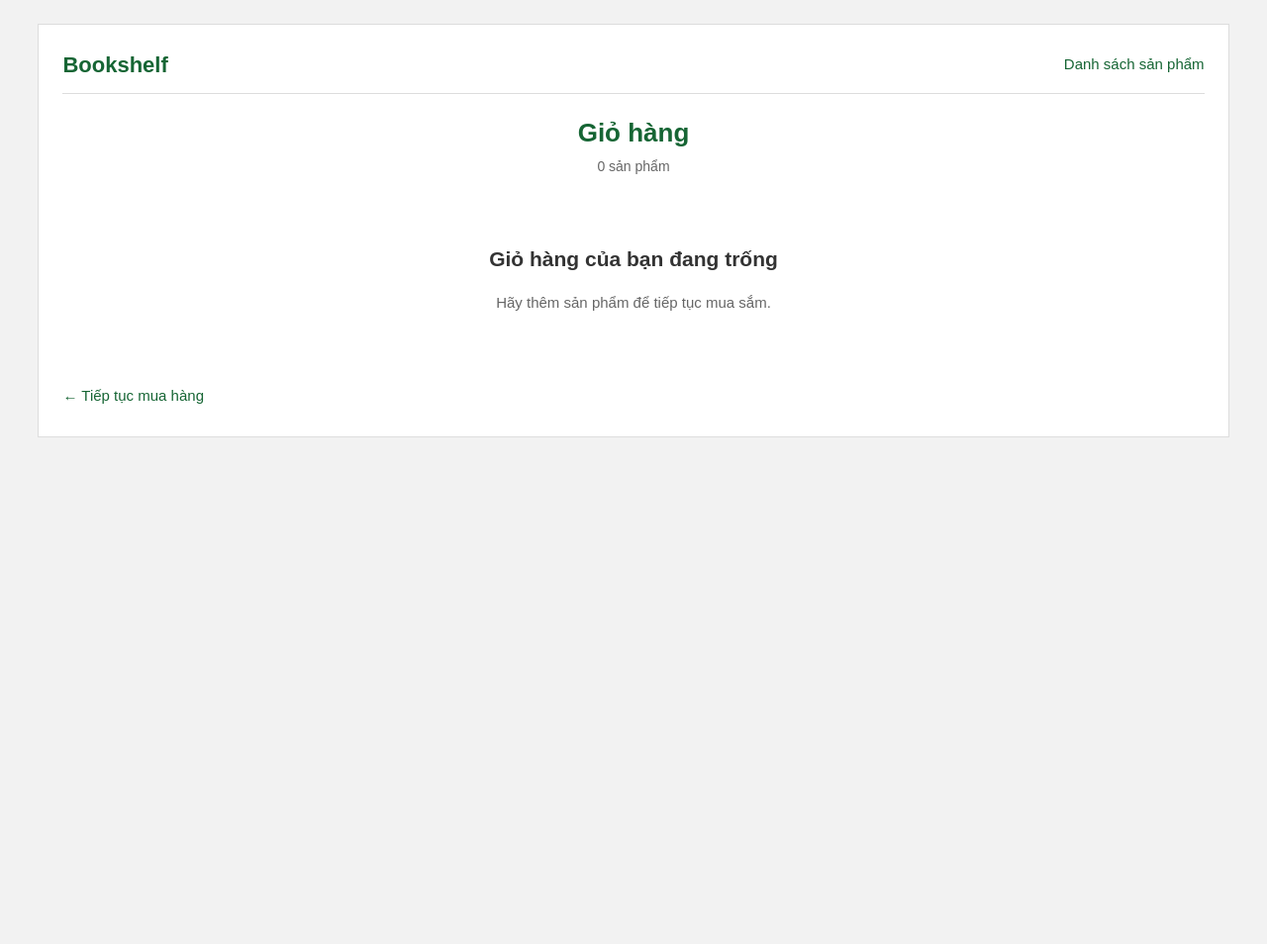
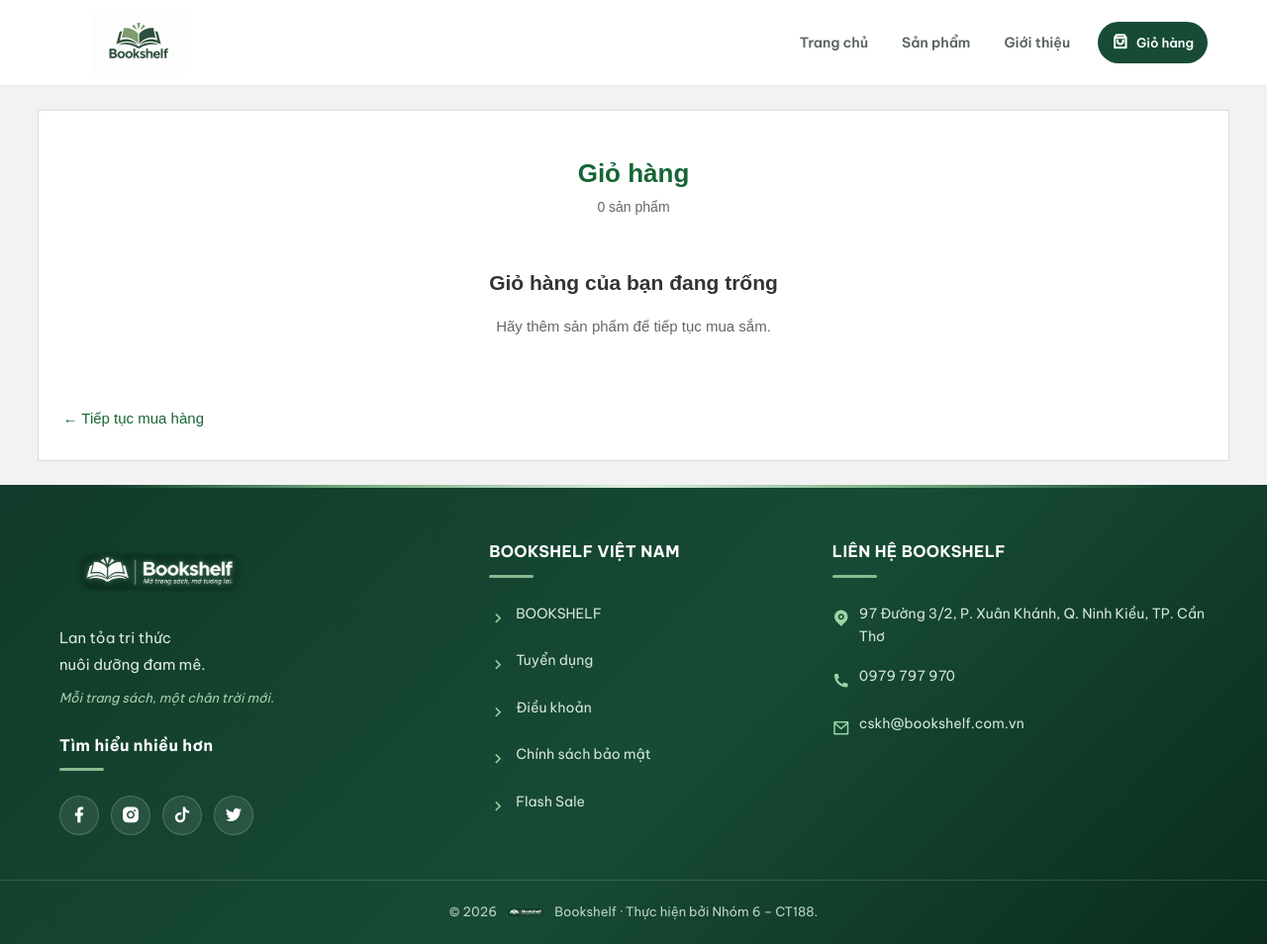
Before and after one commit to datb2405025-jpg/CT188, a plain HTML site: page cart.html in a window 1280 px wide. Shown: the whole page at 99% size. Before the commit the page ends 800 px from the top, so only its background shows below. Drawn offline with nearby package versions, Linux system fonts and the light colour scheme.

Commit message:
Add header,footer to cart

```diff
--- a/assets/css/cart.css
+++ b/assets/css/cart.css
@@ -3,18 +3,24 @@
     margin: 0;
     background-color: #f2f2f2;
     color: #333;
-    font-family: Arial, Helvetica, sans-serif;
-    font-size: 15px;
-    line-height: 1.5;
 }
 
 .cart-page * {
     box-sizing: border-box;
 }
 
+.cart-page > .home-header {
+    position: sticky;
+    top: 0;
+    z-index: 5;
+}
+
 .cart {
     width: 94%;
     max-width: 1250px;
+    font-family: Arial, Helvetica, sans-serif;
+    font-size: 15px;
+    line-height: 1.5;
     margin: 24px auto;
     padding: 24px;
     background-color: white;
@@ -28,19 +34,6 @@
 
 .cart a:hover {
     text-decoration: underline;
-}
-
-.cart__navigation {
-    display: flex;
-    justify-content: space-between;
-    align-items: center;
-    padding-bottom: 12px;
-    border-bottom: 1px solid #ddd;
-}
-
-.cart__logo {
-    font-size: 22px;
-    font-weight: bold;
 }
 
 .cart__heading {
@@ -381,12 +374,4 @@
         padding: 14px;
     }
 
-    .cart__navigation {
-        font-size: 13px;
-    }
-
-    .cart__logo {
-        font-size: 20px;
-    }
-
 }
--- a/cart.html
+++ b/cart.html
@@ -4,15 +4,40 @@
     <meta charset="UTF-8">
     <meta name="viewport" content="width=device-width, initial-scale=1.0">
     <link rel="icon" href="./assets/images/Bookshelf.png">
+    <link rel="stylesheet" href="./assets/css/style.css">
+    <link rel="stylesheet" href="./assets/css/home.css">
     <link rel="stylesheet" href="./assets/css/cart.css">
+    <link rel="stylesheet" href="https://cdnjs.cloudflare.com/ajax/libs/remixicon/4.6.0/remixicon.css">
+    <script src="./assets/js/home.js" defer></script>
     <title>Giỏ hàng | Bookshelf</title>
 </head>
 <body class="cart-page">
+  <header class="home-header">
+    <div class="home-container header-inner">
+      <a class="brand" href="index.html" aria-label="Bookshelf - Trang chủ">
+        <img src="assets/images/Bookshelf.png" alt="Logo Bookshelf" class="brand-logo" />
+      </a>
+
+      <button class="menu-toggle" type="button" aria-label="Mở menu" aria-expanded="false"
+        aria-controls="main-navigation">
+        <i class="ri-menu-line" aria-hidden="true"></i>
+      </button>
+
+      <nav class="main-navigation" id="main-navigation" aria-label="Điều hướng chính">
+        <a class="nav-link" href="index.html">Trang chủ</a>
+        <a class="nav-link" href="productlist.html">Sản phẩm</a>
+        <a class="nav-link" href="about.html">Giới thiệu</a>
+      </nav>
+
+      <div class="header-actions">
+        <a class="cart-action" href="cart.html" aria-current="page" aria-label="Mở giỏ hàng">
+          <i class="ri-shopping-bag-3-line" aria-hidden="true"></i>
+          <span>Giỏ hàng</span>
+        </a>
+      </div>
+    </div>
+  </header>
     <main class="cart">
-        <nav class="cart__navigation" aria-label="Điều hướng giỏ hàng">
-            <a class="cart__logo" href="./index.html">Bookshelf</a>
-            <a href="./productlist.html">Danh sách sản phẩm</a>
-        </nav>
         <header class="cart__heading">
             <h1>Giỏ hàng</h1>
             <p id="cart-count" aria-live="polite">0 sản phẩm</p>
@@ -65,6 +90,91 @@
         <a class="cart__continue" id="cart-continue" href="./productlist.html">← Tiếp tục mua hàng</a>
         <noscript><p>Vui lòng bật JavaScript để xem và cập nhật giỏ hàng.</p></noscript>
     </main>
+  <footer class="home-footer" id="footer">
+    <div class="footer-line" aria-hidden="true"></div>
+    <div class="home-container footer-content">
+      <div class="footer-item footer-bookshelf">
+        <div class="footer-brand">
+          <img src="assets/images/logo-footer.png" alt="Logo Bookshelf" />
+        </div>
+        <p class="footer-text">
+          Lan tỏa tri thức <br />
+          nuôi dưỡng đam mê.
+        </p>
+        <p class="footer-slogan">Mỗi trang sách, một chân trời mới.</p>
+        <div class="footer-title-underline">
+          <h2 class="footer-title">Tìm hiểu nhiều hơn</h2>
+          <span class="footer-underline" aria-hidden="true"></span>
+        </div>
+        <div class="footer-social">
+          <a href="#" aria-label="Facebook (chưa cập nhật liên kết)" title="Facebook (chưa cập nhật liên kết)"><i
+              class="ri-facebook-fill" aria-hidden="true"></i></a>
+          <a href="#" aria-label="Instagram (chưa cập nhật liên kết)" title="Instagram (chưa cập nhật liên kết)"><i
+              class="ri-instagram-fill" aria-hidden="true"></i></a>
+          <a href="#" aria-label="TikTok (chưa cập nhật liên kết)" title="TikTok (chưa cập nhật liên kết)"><i
+              class="ri-tiktok-fill" aria-hidden="true"></i></a>
+          <a href="#" aria-label="Twitter (chưa cập nhật liên kết)" title="Twitter (chưa cập nhật liên kết)"><i
+              class="ri-twitter-fill" aria-hidden="true"></i></a>
+        </div>
+      </div>
+
+      <div class="footer-item footer-about">
+        <div class="footer-title-underline">
+          <h2 class="footer-title">BOOKSHELF VIỆT NAM</h2>
+          <span class="footer-underline" aria-hidden="true"></span>
+        </div>
+        <ul class="footer-links">
+          <li>
+            <a href="index.html"><i class="ri-arrow-right-s-line" aria-hidden="true"></i>
+              BOOKSHELF</a>
+          </li>
+          <li>
+            <a href="#"><i class="ri-arrow-right-s-line" aria-hidden="true"></i> Tuyển
+              dụng</a>
+          </li>
+          <li>
+            <a href="#"><i class="ri-arrow-right-s-line" aria-hidden="true"></i> Điều
+              khoản</a>
+          </li>
+          <li>
+            <a href="#"><i class="ri-arrow-right-s-line" aria-hidden="true"></i> Chính
+              sách bảo mật</a>
+          </li>
+          <li>
+            <a href="#"><i class="ri-arrow-right-s-line" aria-hidden="true"></i> Flash
+              Sale</a>
+          </li>
+        </ul>
+      </div>
+
+      <div class="footer-item footer-contact">
+        <div class="footer-title-underline">
+          <h2 class="footer-title">LIÊN HỆ BOOKSHELF</h2>
+          <span class="footer-underline" aria-hidden="true"></span>
+        </div>
+        <ul class="footer-links">
+          <li>
+            <span class="footer-detail"><i class="ri-map-pin-fill" aria-hidden="true"></i><span>97 Đường 3/2, P. Xuân
+                Khánh, Q. Ninh Kiều, TP. Cần Thơ</span></span>
+          </li>
+          <li>
+            <a href="tel:0979797970"><i class="ri-phone-fill" aria-hidden="true"></i><span>0979 797 970</span></a>
+          </li>
+          <li>
+            <a href="mailto:cskh@bookshelf.com.vn"><i class="ri-mail-line"
+                aria-hidden="true"></i><span>cskh@bookshelf.com.vn</span></a>
+          </li>
+        </ul>
+      </div>
+    </div>
+    <div class="footer-bottom">
+      <p>
+        © 2026
+        <img src="assets/images/logo-footer.png" alt="" aria-hidden="true" />
+        Bookshelf · Thực hiện bởi Nhóm 6 – CT188.
+      </p>
+    </div>
+  </footer>
     <div class="cart__success" id="cart-success">
         <div class="cart__success-box" role="dialog" aria-modal="true" aria-labelledby="cart-success-title">
             <span class="cart__success-icon" aria-hidden="true">✓</span>
```
